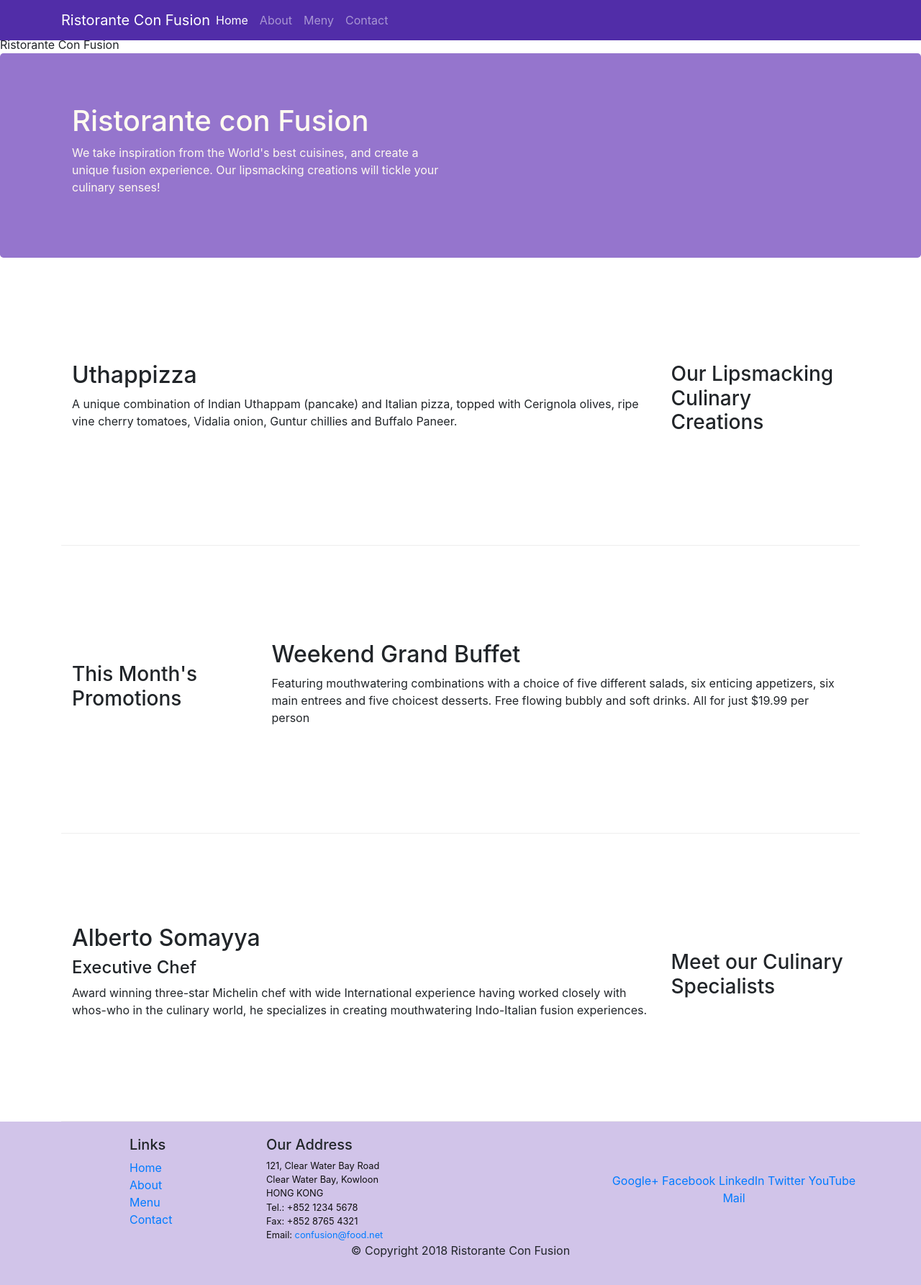
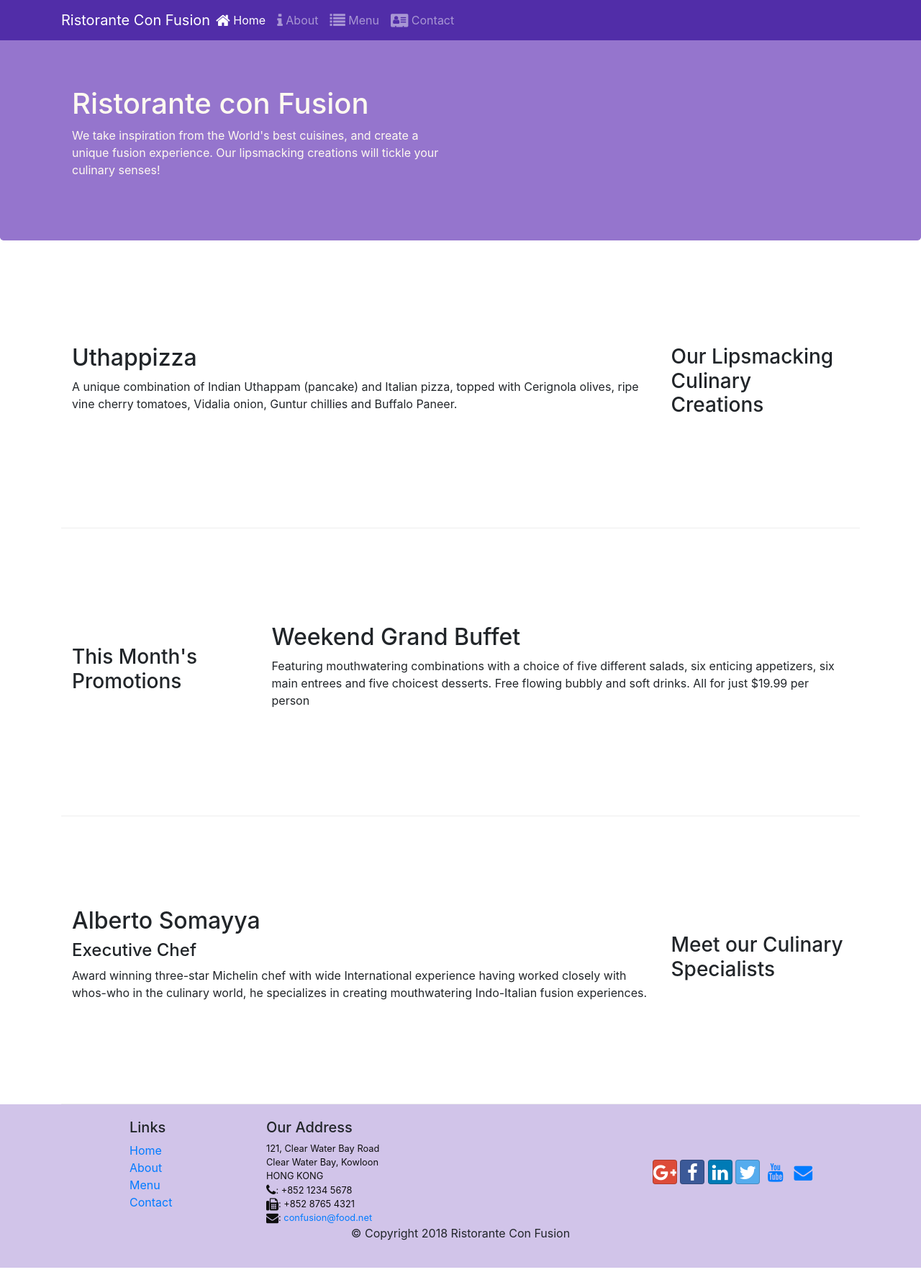
Before and after one commit to SARTHAK-27/Front-end-with-Bootstrap, a website: page index.html in a window 1280 px wide. Shown: the whole page at 72% size. After the commit the page ends 1761 px from the top, so only its background shows below. Drawn offline with nearby package versions, Linux system fonts and the light colour scheme.

Commit message:
Icon Font

```diff
--- a/aboutus.html
+++ b/aboutus.html
@@ -9,7 +9,9 @@
 
      <!-- Bootstrap CSS -->
      <link rel="stylesheet" href="node_modules/bootstrap/dist/css/bootstrap.min.css">
-     <link rel="stylesheet" href="css/styles.css"
+     <link rel="stylesheet" href="node_modules/font-awesome/css/font-awesome.min.css">
+     <link rel="stylesheet" href="node_modules/bootstrap-social/bootstrap-social.css">
+     <link rel="stylesheet" href="css/styles.css">
     <title>Ristorante Con Fusion: About Us</title>
 
 </head>
@@ -21,10 +23,10 @@
         <a class="navbar-brand mr-auto" href="./index.html">Ristorante Con Fusion</a>
         <div class="collapse navbar-collapse" id="Navbar">
             <ul class="navbar-nav mr-auto">
-                <li class="nav-item"><a class="nav-link" href="./index.html">Home</a></li>
-                <li class="nav-item active"><a class="nav-link" href="#">About</a></li>
-                <li class="nav-item"><a class="nav-link" href="#">Meny</a></li>
-                <li class="nav-item"><a class="nav-link" href="#">Contact</a></li>
+                <li class="nav-item"><a class="nav-link" href="./index.html"><span class="fa fa-home fa-lg"></span> Home</a></li>
+                <li class="nav-item active"><a class="nav-link" href="#"><span class="fa fa-info fa-lg"></span> About</a></li>
+                <li class="nav-item"><a class="nav-link" href="#"><span class="fa fa-list fa-lg"></span> Menu</a></li>
+                <li class="nav-item"><a class="nav-link" href="#"><span class="fa fa-address-card fa-lg"></span> Contact</a></li>
             </ul>
             </div>
     </div>
@@ -115,19 +117,19 @@
 		              121, Clear Water Bay Road<br>
 		              Clear Water Bay, Kowloon<br>
 		              HONG KONG<br>
-		              Tel.: +852 1234 5678<br>
-		              Fax: +852 8765 4321<br>
-		              Email: <a href="mailto:confusion@food.net">confusion@food.net</a>
+		              <i class="fa fa-phone fa-lg"></i>: +852 1234 5678<br>
+		              <i class="fa fa-fax fa-lg"></i>: +852 8765 4321<br>
+		              <i class="fa fa-envelope fa -lg"></i>: <a href="mailto:confusion@food.net">confusion@food.net</a>
 		           </address>
                 </div>
                 <div class="col-12 col-sm-4 align-self-center">
                     <div class="text-center">
-                        <a href="http://google.com/+">Google+</a>
-                        <a href="http://www.facebook.com/profile.php?id=">Facebook</a>
-                        <a href="http://www.linkedin.com/in/">LinkedIn</a>
-                        <a href="http://twitter.com/">Twitter</a>
-                        <a href="http://youtube.com/">YouTube</a>
-                        <a href="mailto:">Mail</a>
+                        <a class="btn btn-social-icon btn-google" href="http://google.com/+"><i class="fa fa-google-plus fa-lg"></i></a>
+                        <a class="btn btn-social-icon btn-facebook" href="http://www.facebook.com/profile.php?id="><i class="fa fa-facebook fa-lg"></i></a>
+                        <a class="btn btn-social-icon btn-linkedin" href="http://www.linkedin.com/in/"><i class="fa fa-linkedin fa-lg"></i></a>
+                        <a class="btn btn-social-icon btn-twitter" href="http://twitter.com/"><i class="fa fa-twitter fa-lg"></i></a>
+                        <a class="btn btn-social-icon btn-youtube" href="http://youtube.com/"><i class="fa fa-youtube fa-lg"></i></a>
+                        <a class="btn btn-social-icon" href="mailto:"><i class="fa fa-envelope fa-lg"></i></a>
                     </div>
                 </div>
            </div>
--- a/index.html
+++ b/index.html
@@ -9,7 +9,9 @@
 
         <!-- Bootstrap CSS -->
         <link rel="stylesheet" href="node_modules/bootstrap/dist/css/bootstrap.min.css">
-        <link rel="stylesheet" href="css/styles.css"
+        <link rel="stylesheet" href="node_modules/font-awesome/css/font-awesome.min.css">
+        <link rel="stylesheet" href="node_modules/bootstrap-social/bootstrap-social.css">
+        <link rel="stylesheet" href="css/styles.css">
     <title>Ristorante Con Fusion</title>
 </head>
 
@@ -21,10 +23,10 @@
         <a class="navbar-brand mr-auto" href="#">Ristorante Con Fusion</a>
         <div class="collapse navbar-collapse" id="Navbar">
             <ul class="navbar-nav mr-auto">
-                <li class="nav-item active"><a class="nav-link" href="#">Home</a></li>
-                <li class="nav-item"><a class="nav-link" href="./aboutus.html">About</a></li>
-                <li class="nav-item"><a class="nav-link" href="#">Meny</a></li>
-                <li class="nav-item"><a class="nav-link" href="#">Contact</a></li>
+                <li class="nav-item active"><a class="nav-link" href="#"><span class="fa fa-home fa-lg"></span> Home</a></li>
+                <li class="nav-item"><a class="nav-link" href="./aboutus.html"><span class="fa fa-info fa-lg"></span> About</a></li>
+                <li class="nav-item"><a class="nav-link" href="#"><span class="fa fa-list fa-lg"></span> Menu</a></li>
+                <li class="nav-item"><a class="nav-link" href="#"><span class="fa fa-address-card fa-lg"></span> Contact</a></li>
             </ul>
             </div>
     </div>
@@ -97,19 +99,19 @@
 		              121, Clear Water Bay Road<br>
 		              Clear Water Bay, Kowloon<br>
 		              HONG KONG<br>
-		              Tel.: +852 1234 5678<br>
-		              Fax: +852 8765 4321<br>
-		              Email: <a href="mailto:confusion@food.net">confusion@food.net</a>
+		              <i class="fa fa-phone fa-lg"></i>: +852 1234 5678<br>
+		              <i class="fa fa-fax fa-lg"></i>: +852 8765 4321<br>
+		              <i class="fa fa-envelope fa-lg"></i>: <a href="mailto:confusion@food.net">confusion@food.net</a>
 		           </address>
                 </div>
                 <div class="col-12 col-sm-4 align-self-center">
                     <div class="text-center">
-                        <a href="http://google.com/+">Google+</a>
-                        <a href="http://www.facebook.com/profile.php?id=">Facebook</a>
-                        <a href="http://www.linkedin.com/in/">LinkedIn</a>
-                        <a href="http://twitter.com/">Twitter</a>
-                        <a href="http://youtube.com/">YouTube</a>
-                        <a href="mailto:">Mail</a>
+                        <a class="btn btn-social-icon btn-google" href="http://google.com/+"><i class="fa fa-google-plus fa-lg"></i></a>
+                        <a class="btn btn-social-icon btn-facebook" href="http://www.facebook.com/profile.php?id="><i class="fa fa-facebook fa-lg"></i></a>
+                        <a class="btn btn-social-icon btn-linkedin" href="http://www.linkedin.com/in/"><i class="fa fa-linkedin fa-lg"></i></a>
+                        <a class="btn btn-social-icon btn-twitter" href="http://twitter.com/"><i class="fa fa-twitter fa-lg"></i></a>
+                        <a class="btn btn-social-icon btn-youtube" href="http://youtube.com/"><i class="fa fa-youtube fa-lg"></i></a>
+                        <a class="btn btn-social-icon" href="mailto:"><i class="fa fa-envelope fa-lg"></i></a>
                     </div>
                 </div>
            </div>
--- a/package.json
+++ b/package.json
@@ -15,6 +15,8 @@
   },
   "dependencies": {
     "bootstrap": "^4.0.0",
+    "bootstrap-social": "^5.1.1",
+    "font-awesome": "^4.7.0",
     "jquery": "^3.3.1",
     "popper.js": "^1.12.9"
   }
```
Also changed, not shown: 1 other file.
